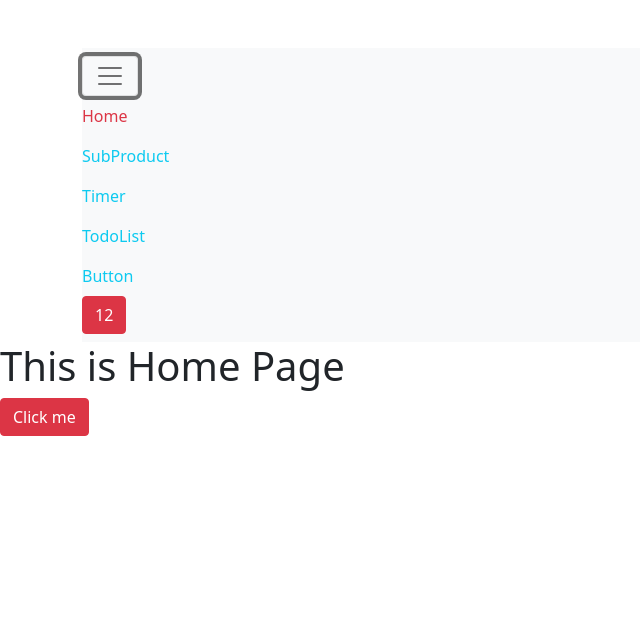
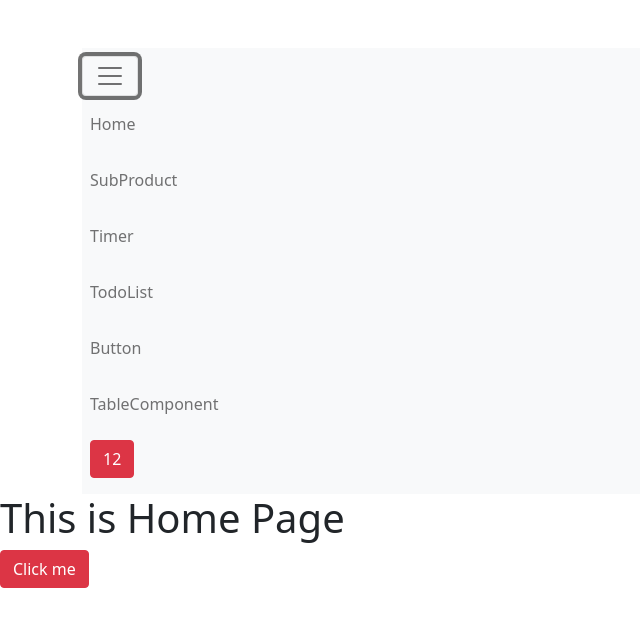
Before and after one commit to AnandaZulham/ReactApp, a React (Create React App) app: page / in a window 1280 px wide. Both pictures are taken after a click on the button 110 px from the left and 76 px from the top of the page. Shown: the top 626 px of the page, without its empty margins (0-640 px from the left). Built offline with nearby package versions, Linux system fonts and the light colour scheme.

Commit message:
add table component

```diff
--- a/src/Component/AllComponent.js
+++ b/src/Component/AllComponent.js
@@ -8,6 +8,7 @@ import Navbar from './Navbar';
 import SubProduct from './Hooks/Product/Product';
 import ButtonToggle from './Button'
 import UseReducer from './Hooks/UseReducer'
+import TableComponent from './TableComponent'
 
 function AllComponent() {
     const [count, setCount] = useState(12);
@@ -32,8 +33,10 @@ function AllComponent() {
                 <Route path="/ButtonToggle" component={ButtonToggle}>
                 </Route>
                 <Route path="/UseReducer">
-                	<UseReducer />
+                    <UseReducer />
                 </Route>
+	    	<Route path="/TableComponent" component={TableComponent}>
+	    	</Route>
             </Switch>
         </CardContext.Provider>
         </div>
--- a/src/Component/Navbar.js
+++ b/src/Component/Navbar.js
@@ -1,6 +1,7 @@
 import {Link} from 'react-router-dom';
 import {CardContext} from './Hooks/CardContext'
 import {useContext} from 'react'
+
 
 function Navbar() {
     const {count} = useContext(CardContext)
@@ -11,23 +12,26 @@ function Navbar() {
     	  <span className="navbar-toggler-icon"></span>
     	</button>
         <div className="collapse navbar-collapse" id="navbarcontent">
-            <ul className="navbar-nav me-auto">
-                <li className="nav-item">
-                    <Link to="/" className="nav-link text-danger"> Home </Link>
+            <ul className="navbar-nav mr-auto">
+                <li className="nav-item p-2">
+                    <Link to="/" className="nav-link"> Home </Link>
                 </li>
-                <li className="nav-item">
-                    <Link to="/SubProduct" className="nav-link text-info"> SubProduct </Link>
+                <li className="nav-item p-2">
+                    <Link to="/SubProduct" className="nav-link"> SubProduct </Link>
                 </li>
-                <li className="nav-item">
-                    <Link to="/Timer" className="nav-link text-info"> Timer </Link>
+                <li className="nav-item p-2">
+                    <Link to="/Timer" className="nav-link"> Timer </Link>
                 </li>
-                <li className="nav-item">
-                    <Link to="/Todolist1" className="nav-link text-info"> TodoList </Link>
+                <li className="nav-item p-2">
+                    <Link to="/Todolist1" className="nav-link"> TodoList </Link>
                 </li>
-                <li className="nav-item">
-                    <Link to="/ButtonToggle" className="nav-link text-info"> Button </Link>
+                <li className="nav-item p-2">
+                    <Link to="/ButtonToggle" className="nav-link"> Button </Link>
                 </li>
-                <li className="nav-item">
+                <li className="nav-item p-2">
+                    <Link to="/TableComponent" className="nav-link"> TableComponent </Link>
+                </li>
+	    	<li className="nav-item p-2">
                     <button className="btn btn-danger">{count}</button>
                 </li>
             </ul>
--- /dev/null
+++ b/src/Component/TableComponent.js
@@ -0,0 +1,45 @@
+import {useState} from 'react'
+
+
+export default function TableComponent(){
+	const [personal,setPersonal] = useState([
+		{id: 1, name: 'Dwi', age: 18, address: 'Lampung'},
+		{id: 2, name: 'Budi', age: 20, address: 'Bandung'},
+		{id: 3, name: 'Andy', age: 19, address: 'Bogor'},
+	])
+	return (
+	  <div className="container mt-3">
+		<h5 className="py-3 text-center text-white bg-primary bg-gradient">Table Component</h5>
+		<table className="table table-striped">
+		  <thead>
+		    <tr>
+		      <th>Name</th>
+		      <th>Age</th>
+		      <th>Address</th>
+		    </tr>
+		  </thead>
+		  <tbody>
+		    {personal.map((p, i) => {
+			if(i % 2 === 0) {
+			return (
+			 <tr className="table-dark">
+			  <th>{p.id}</th>
+			  <td>{p.name}</td>
+			  <td>{p.address}</td>
+			 </tr>
+			)
+			} else {
+			 return (
+			  <tr className="table-info">
+			   <th>{p.id}</th>
+			   <td>{p.name}</td>
+			   <td>{p.address}</td>
+			  </tr>
+			)
+			}
+		    })}
+		  </tbody>
+		</table>
+	  </div>
+	)
+}
```
